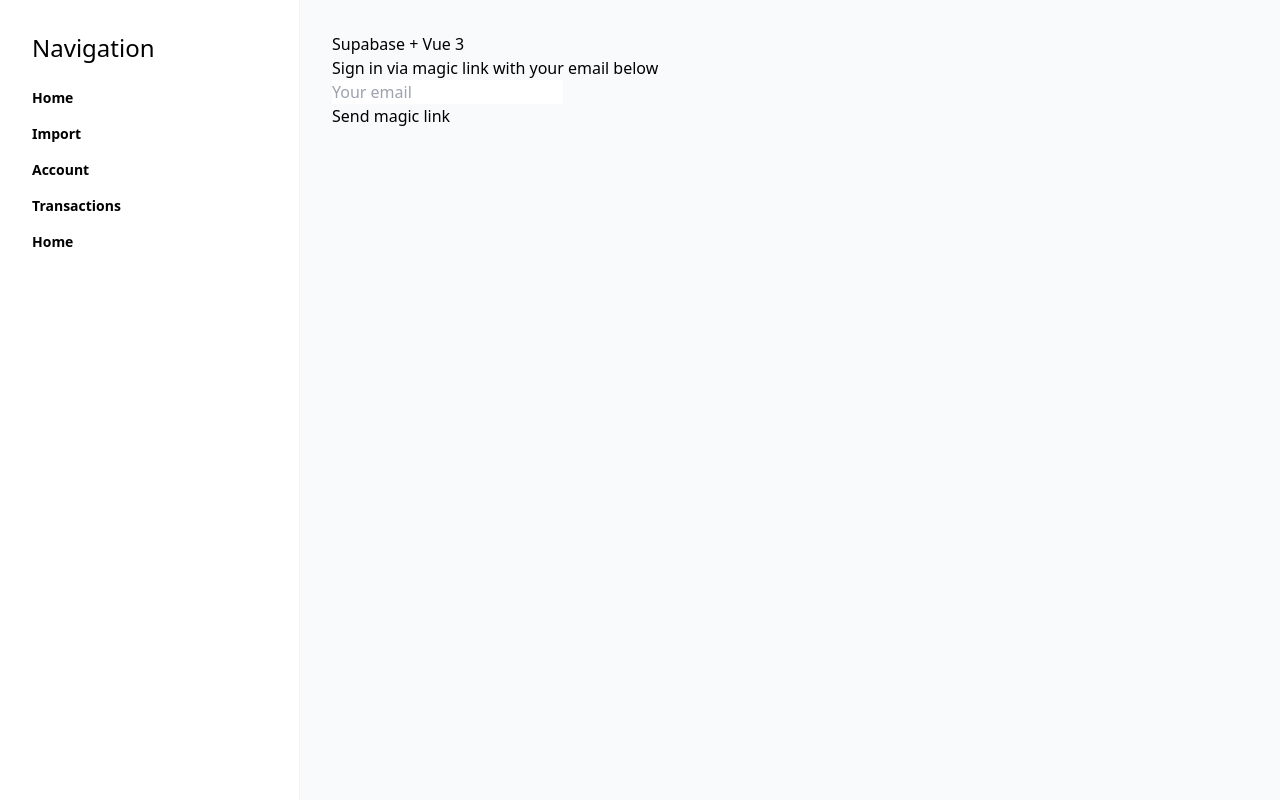
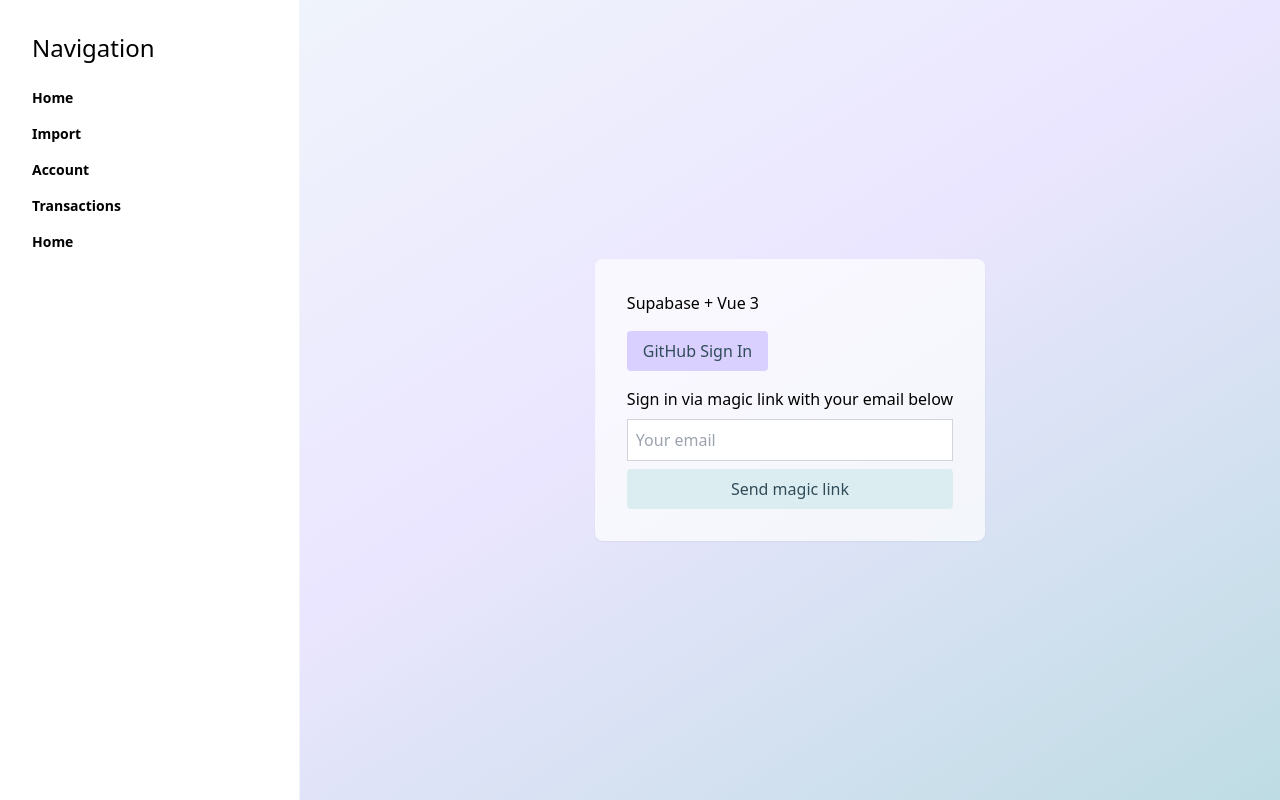
Before and after one commit to BSBjorn/financeDashboard, a Vue app: page / in a window 1280 px wide. Built offline with nearby package versions, Linux system fonts and the light colour scheme; no server answers.

Commit message:
Add github auth

```diff
--- a/src/App.vue
+++ b/src/App.vue
@@ -18,7 +18,9 @@
 </script>
 
 <template>
-  <div class="window flex h-screen bg-slate-50">
+  <div
+    class="window flex h-screen bg-gradient-to-br from-elephant-50 via-violet-100 to-elephant-200"
+  >
     <Aside />
     <main class="p-8">
       <RouterView v-if="session" :session="session" />
--- a/src/components/Auth.vue
+++ b/src/components/Auth.vue
@@ -4,6 +4,11 @@
 
 const loading = ref(false);
 const email = ref("");
+const signInWithGitHub = async () => {
+  const { data, error } = await supabase.auth.signInWithOAuth({
+    provider: "github",
+  });
+};
 
 const handleLogin = async () => {
   try {
@@ -24,27 +29,30 @@
 </script>
 
 <template>
-  <form class="row flex-center flex" @submit.prevent="handleLogin">
-    <div class="col-6 form-widget">
+  <div class="grid place-content-center h-full">
+    <div class="card max-w-screen-sm grid gap-4">
       <h1 class="header">Supabase + Vue 3</h1>
-      <p class="description">Sign in via magic link with your email below</p>
       <div>
+        <button class="btn bg-violet-200" @click="signInWithGitHub">
+          GitHub Sign In
+        </button>
+      </div>
+      <form class="grid gap-2" @submit.prevent="handleLogin">
+        <p class="description">Sign in via magic link with your email below</p>
         <input
-          class="inputField"
+          class="p-2 w-full border border-gray-300 rounde"
           required
           type="email"
           placeholder="Your email"
           v-model="email"
         />
-      </div>
-      <div>
         <input
           type="submit"
-          class="button block"
+          class="btn"
           :value="loading ? 'Loading' : 'Send magic link'"
           :disabled="loading"
         />
-      </div>
+      </form>
     </div>
-  </form>
+  </div>
 </template>
--- a/src/style.css
+++ b/src/style.css
@@ -8,7 +8,7 @@
   }
 
   .card {
-    @apply bg-white shadow-sm rounded-lg overflow-hidden p-8 w-full;
+    @apply bg-white/70 shadow-sm rounded-lg overflow-hidden p-8 w-full;
   }
   .card-title {
     @apply text-xl font-thin mb-6;
```
